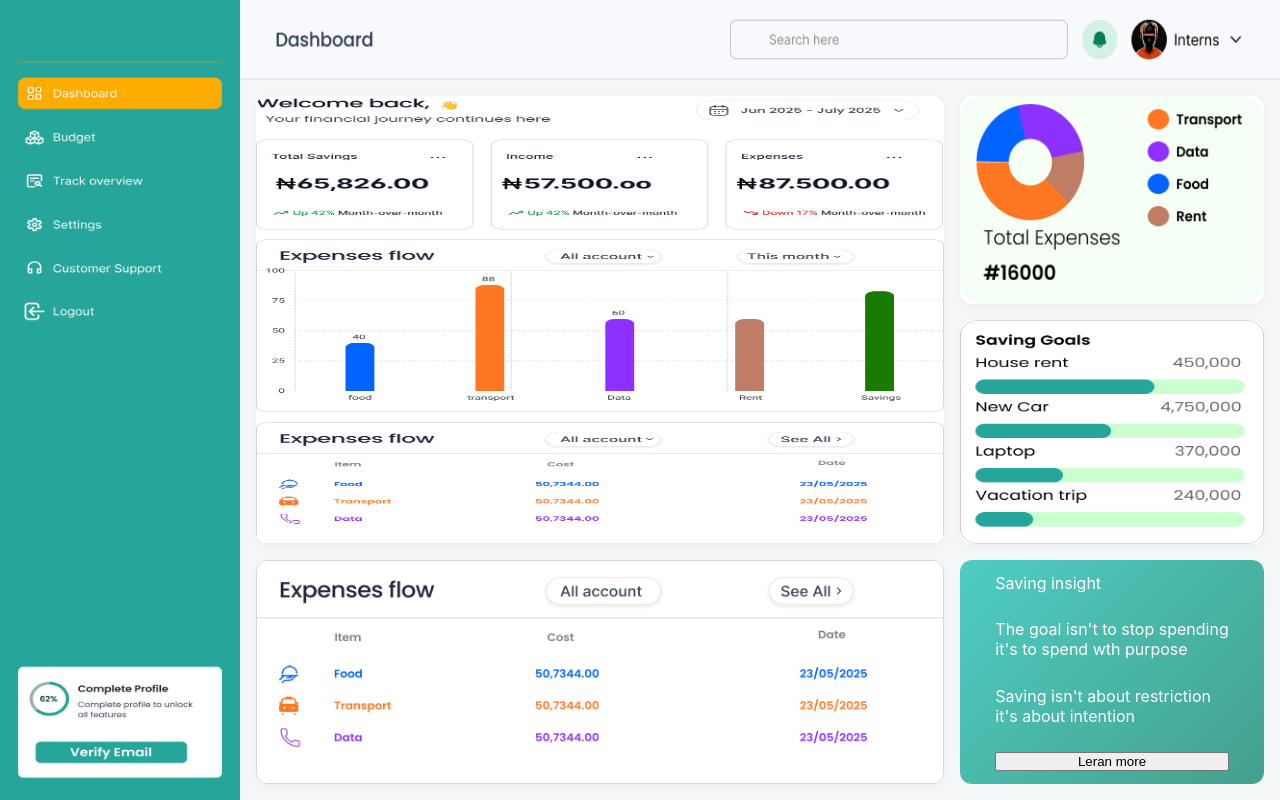
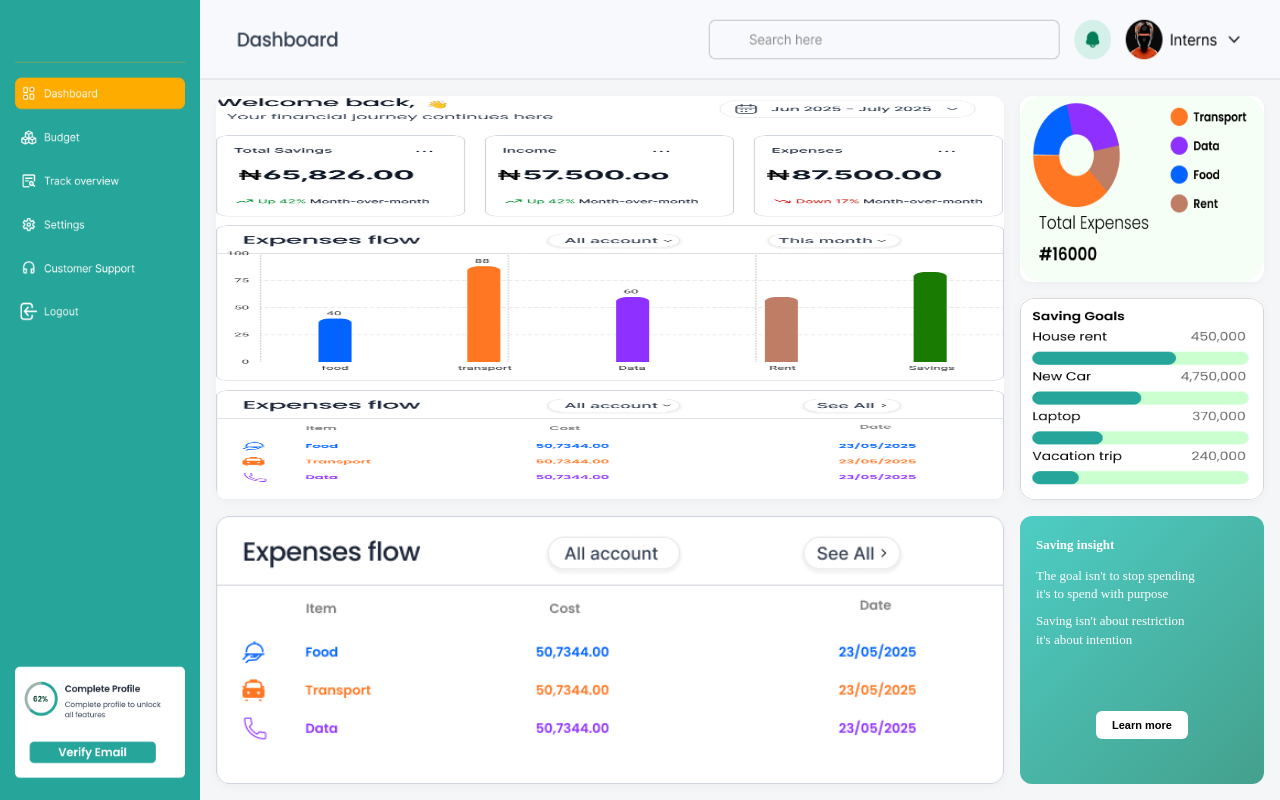
Before and after one commit to mozeedat7025/Trackwise-Frontend-project, a plain HTML site: page index.html in a window 1280 px wide. Drawn offline with Linux system fonts and the light colour scheme.

Commit message:
Dashoard has been completed

```diff
--- a/index.css
+++ b/index.css
@@ -1,3 +1,5 @@
+@import url('https://fonts.googleapis.com/css2?family=Poppins:ital,wght@0,100;0,200;0,300;0,400;0,500;0,600;0,700;0,800;0,900;1,100;1,200;1,300;1,400;1,500;1,600;1,700;1,800;1,900&display=swap');
+
 * {
     margin: 0;
     padding: 0;
@@ -20,8 +22,8 @@ body {
         "sidebar main-content main-content chart"
         "sidebar main-content main-content goals"
         "sidebar table table insight";
-    grid-template-columns: 240px 1fr 1fr 320px;
-    grid-template-rows: 80px 1fr 1fr 1fr;
+    grid-template-columns: 200px 4fr 3fr 260px;
+    grid-template-rows: 80px 1fr 1fr 1.3fr;
     gap: 0;
 }
 
@@ -113,20 +115,69 @@ body {
     margin: 0 1rem 1rem 0;
     border-radius: 12px;
     color: white;
+    font-family: poppin;
     display: flex;
     flex-direction: column;
-    justify-content: center;
-    align-items: center;
-    padding: 0;
-    overflow: hidden;
+    justify-content: space-between; /* Changed from flex-start */
+    align-items: flex-start;
+    padding: 1.2rem 1rem 1.8rem 1rem;
+    overflow: visible;
+    min-height: 0;
 }
 
 .rectangle-594 {
+    display: flex;
+    flex-direction: column;
+    justify-content: flex-start;
+    align-items: flex-start;
+    gap: 0.6rem;
+    text-align: left;
+    padding: 0;
     width: 100%;
-    height: 100%;
-    display: grid;
-    justify-content: center;
-    align-items: center;
+    color: white;
+    height: auto;
+    flex-grow: 1; /* Added this */
+}
+
+.rectangle-594 p {
+    margin: 0;
+    line-height: 1.4;
+    font-size: 13px;
+    color: white;
+}
+
+.rectangle-594 .saving {
+    font-size: 15px;
+    font-weight: 700;
+    color: white;
+    margin-bottom: 0.2rem;
+}
+
+.rectangle-594 .goal,
+.rectangle-594 .restriction {
+    font-size: 12px;
+    font-weight: 400;
+    line-height: 1.3;
+}
+
+.rectangle-594 button {
+    margin-top: auto; /* Changed from 0.5rem */
+    margin-bottom: 1rem; /* Added this for space at bottom */
+    padding: 0.5rem 1rem;
+    background-color: white;
+    color: black;
+    border: none;
+    border-radius: 6px;
+    font-weight: 600;
+    font-size: 11px;
+    cursor: pointer;
+    transition: all 0.3s ease;
+    align-self: center; /* Changed from flex-start to center */
+    flex-shrink: 0;
+}
+
+.rectangle-594 button:hover {
+    background-color: #f1f1f1;
 }
 
 .content img {
--- a/index.html
+++ b/index.html
@@ -36,21 +36,21 @@
 
             <div class="rectangle">
                 <div class="rectangle-594">
-                    <div>
+                    <div class="saving">
                    <p>Saving insight</p>
                    </div>
 
-                   <div>
+                   <div class="goal">
                    <p>The goal isn't to stop spending <bR>
-                it's to spend wth purpose</p>
+                it's to spend with purpose</p>
                 </div>
 
-                <div>
+                <div class="restriction">
                 <p>Saving isn't about restriction <br>
                 it's about intention</p>
                 </div>
 
-                <button>Leran more</button>
+                <button>Learn more</button>
                 </div>
             </div>
         </div>
```
